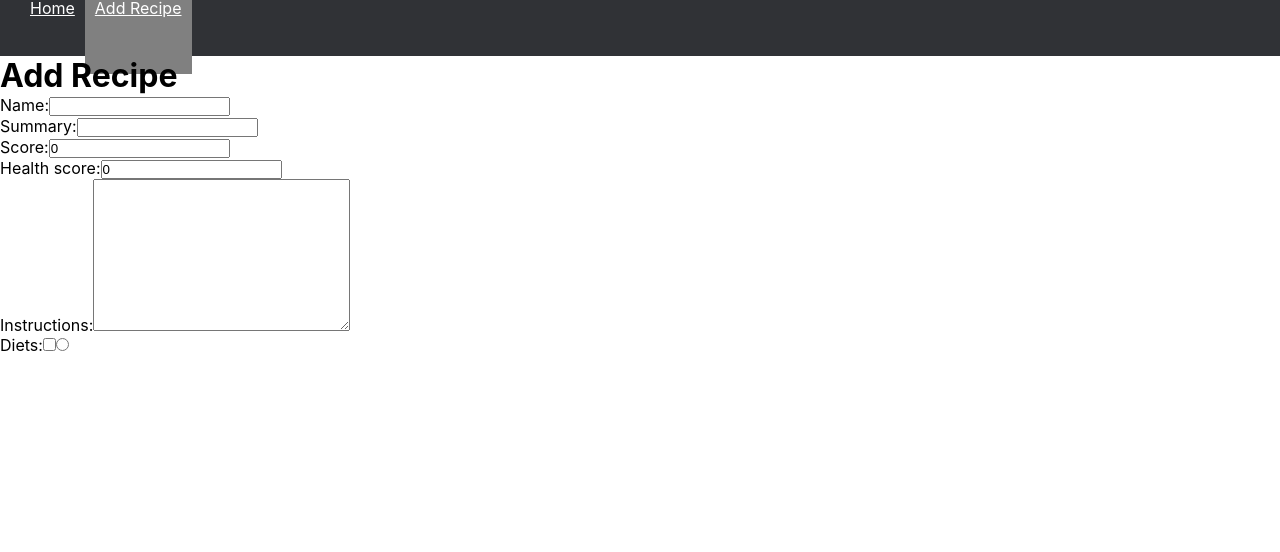
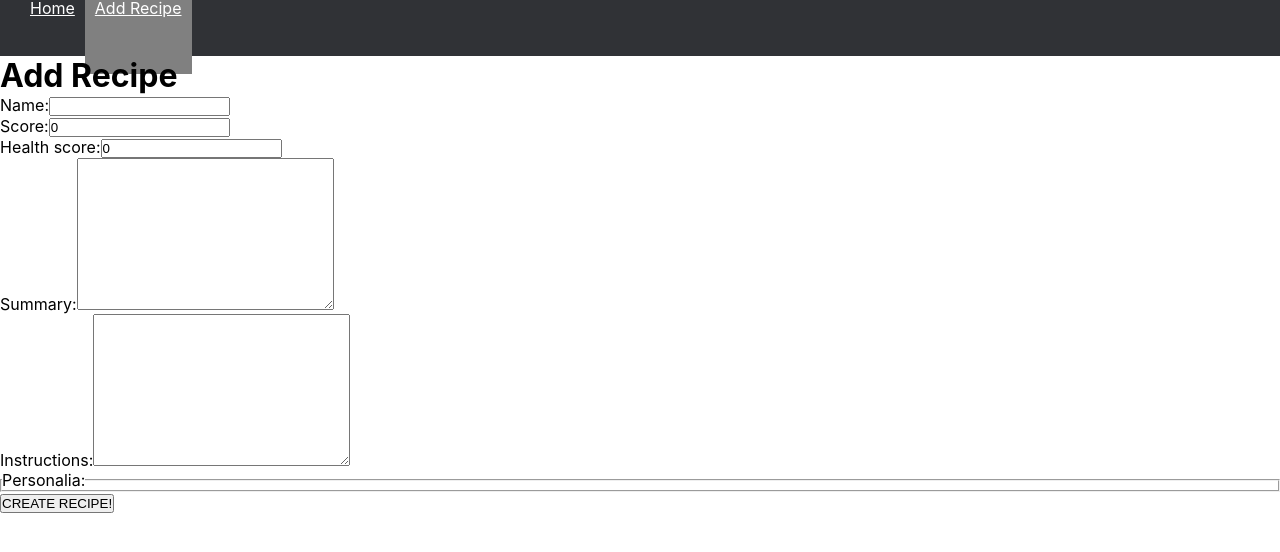
Before and after one commit to almadagaspar/PI-Food-FT15a, a React (Create React App) app in the folder client/: page /addrecipe in a window 1280 px wide. Shown: the top 552 px of the page. Built offline with nearby package versions, Linux system fonts and the light colour scheme.

Commit message:
Realizando Proyecto Individual

```diff
--- a/client/src/components/AddRecipe.js
+++ b/client/src/components/AddRecipe.js
@@ -7,6 +7,7 @@ import { useDispatch, useSelector } from 'react-redux';
 export default function AddRecipe() {
     const dispatch = useDispatch();
     const diets = useSelector(state => state.diets)
+
 
     const [input, setInput] = useState({
         name: "",
@@ -18,41 +19,95 @@ export default function AddRecipe() {
     })
 
 
+    function handleChange(e) {  // Para manejar los inputs del tipo: text, number y textarea.
+        setInput({
+            ...input,
+            [e.target.name]: e.target.value
+        })
+        console.log(e.target.name + ': ', e.target.value);
+    }
+
+
+
+
+    function handleCheckBox(e) {  // Para manejar los checkboxs.
+        if (e.target.checked) {   // ¿ El checkbox al que se le hizo click quedó checkeado?
+            setInput({
+                ...input,
+                diets: [...input.diets, e.target.value]
+            })
+        } else {
+            setInput({
+                ...input,
+                diets:  input.diets.filter(d => d !== e.target.value)
+            })
+        }
+    }
+
+function handleSubmit(e) {   // Para controlar el boton de creación de una nueva receta.
+    e.preventDefault();
+    console.log(input)
+    dispatch(addRecipe(input));
+    alert('Personaje Creado!');
+    setInput({
+        name: "",
+        summary: "",
+        score: 0,
+        healthScore: 0,
+        instructions: "",
+        diets: []
+    })
+}
+
+// AL CREARSE UNA NUEVA RECETA SE LIMPIA EL FORMULARIO EXEPTO LOS CHECKBOXES!!
+
+
     return (
         <div>
             <NavBar />
             <h1>Add Recipe</h1>
-            <form>
+            <form onSubmit={e => handleSubmit(e)} >
                 <div>
                     <label>Name:</label>
-                    <input type='text' value={input.name} name='name' />
+                    <input type='text' value={input.name} name='name' onChange={e => handleChange(e)} />
+                </div>
+
+                <div>
+                    <label>Score:</label>
+                    <input type='number' value={input.score} name='score' onChange={e => handleChange(e)} />
+                </div>
+                <div>
+                    <label>Health score:</label>
+                    <input type='number' value={input.healthScore} name='healthScore' onChange={e => handleChange(e)} />
                 </div>
                 <div>
                     <label>Summary:</label>
-                    <input type='text' value={input.summary} name='sumary' />
-                </div>
-                <div>
-                    <label>Score:</label>
-                    <input type='number' value={input.score} name='score' />
-                </div>
-                <div>
-                    <label>Health score:</label>
-                    <input type='number' value={input.healthScore} name='healthScore' />
+                    <textarea rows="10" cols="30" value={input.summary} name="summary" onChange={e => handleChange(e)} />
                 </div>
                 <div>
                     <label>Instructions:</label>
-                    <textarea name="instructions" rows="10" cols="30" value={input.instructions} />
-                    {/* <input type='text' value={input.instructions} name='instructions' /> */}
+                    <textarea rows="10" cols="30" value={input.instructions} name="instructions" onChange={e => handleChange(e)} />
                 </div>
-                <div>
-                    <label>Diets:</label>
-                    <input type="checkbox" id="vehicle3" name="vehicle3" value="Boat" />
-                    <input type="radio" id="javascript" name="fav_language" value="JavaScript"></input>
+                <fieldset>
+                    <legend>Personalia:</legend>
+                    {
+                        diets && diets.map((diet, i) => {
+                            return (
+                                <div>
+                                    <input type="checkbox" name={diet.name} value={diet.id} onChange={e => handleCheckBox(e)} />   {/* SI no funciona asi, cambiar el value={diet.id} por value={diet.name}*/}
+                                    <label>{diet.name}</label><br />
+                                </div>
+                            )
+                        })
+                    }
+                    {console.log('diets: ', input.diets)}
 
-                    {/*  https://www.w3schools.com/html/html_form_input_types.asp */}
-                </div>
+                </fieldset>
+                <button type="submit">CREATE RECIPE!</button>
+
+                {/*  https://www.w3schools.com/html/html_form_input_types.asp */}
 
             </form>
         </div>
-                            );
+    );
 }
```
Also changed, not shown: client/src/components/Home.js (+1 -6 lines).
